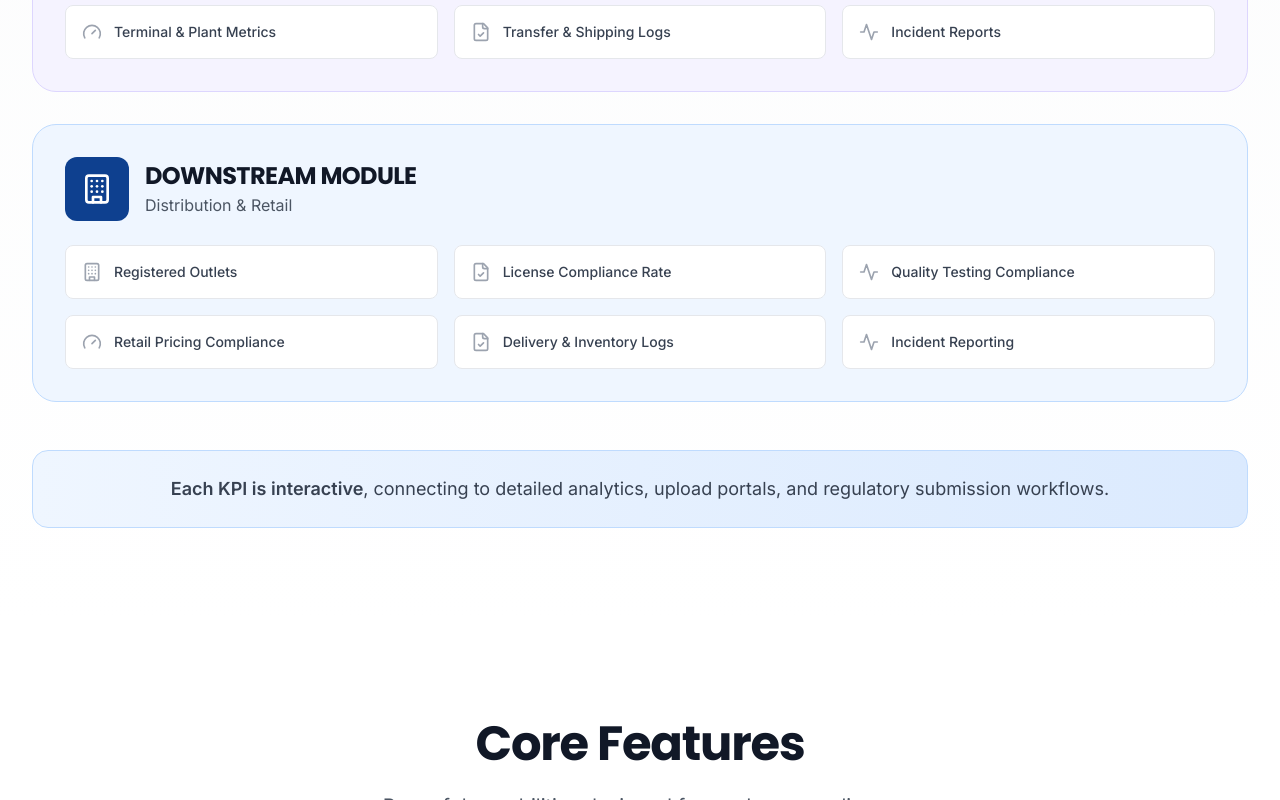
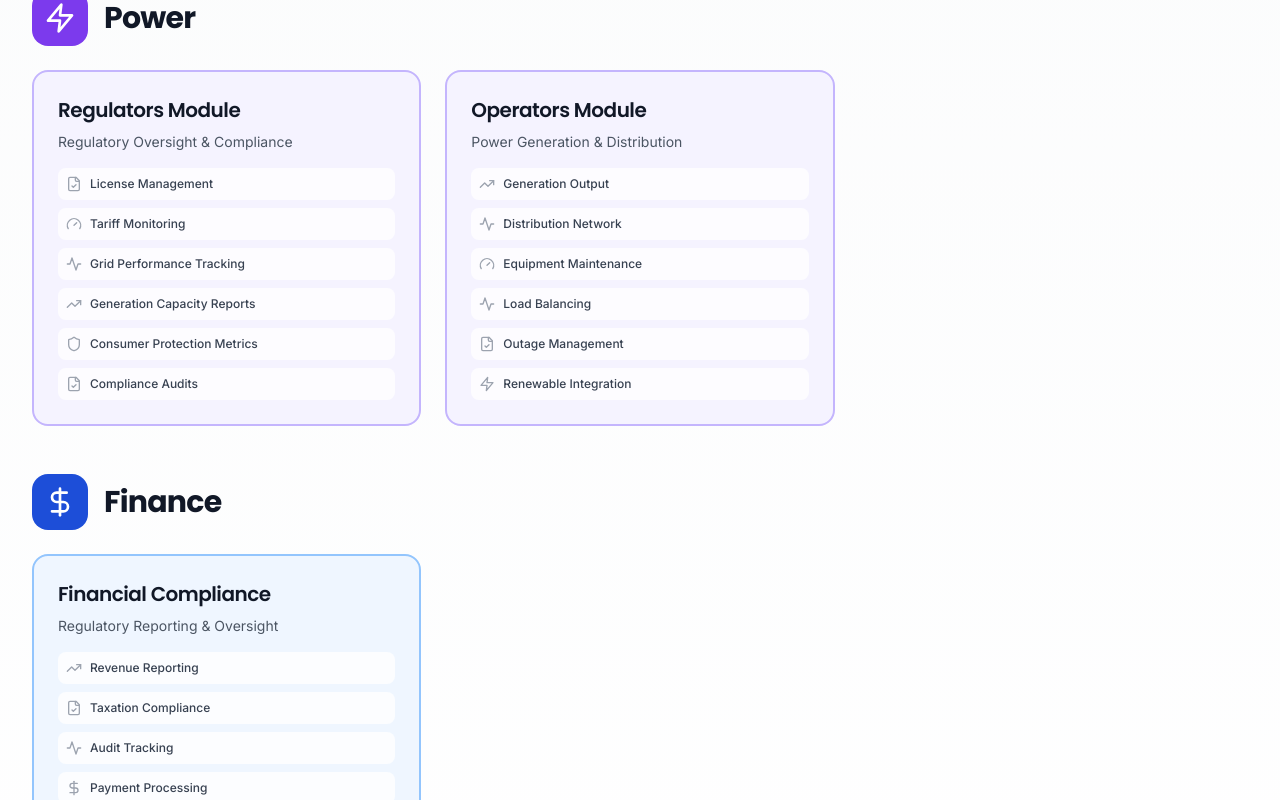
Before and after one commit to temiadebayo/novacore-website, a Next.js app: page / in a window 1280 px wide. Shown: the part 3760-4560 px from the top of the page. Built offline with nearby package versions, Linux system fonts and the light colour scheme.

Commit message:
feat: restructure ecosystem by sectors (Oil & Gas, Power, Finance) and add separate process flows for Operators vs Regulators

```diff
--- a/components/Ecosystem.tsx
+++ b/components/Ecosystem.tsx
@@ -3,16 +3,19 @@
 import { motion } from 'framer-motion'
 import { useInView } from 'framer-motion'
 import { useRef } from 'react'
-import { Droplet, Gauge, Building, TrendingUp, Activity, FileCheck } from 'lucide-react'
+import { Droplet, Gauge, Building, TrendingUp, Activity, FileCheck, Zap, DollarSign, Shield } from 'lucide-react'
 
-const modules = [
+const ecosystemSectors = [
   {
+    name: 'Oil & Gas',
     icon: Droplet,
-    title: 'UPSTREAM MODULE',
+    color: 'bg-primary-500',
+    borderColor: 'border-primary-300',
+    bgColor: 'bg-primary-50',
+    modules: [
+      {
+        title: 'Upstream Module',
         subtitle: 'Exploration & Production',
-    color: 'bg-primary-500',
-    bgColor: 'bg-primary-50',
-    borderColor: 'border-primary-200',
         metrics: [
           { label: 'Daily Production Output', icon: TrendingUp },
           { label: 'Compliance Rate', icon: Activity },
@@ -23,12 +26,8 @@ const modules = [
         ]
       },
       {
-    icon: Gauge,
-    title: 'MIDSTREAM MODULE',
+        title: 'Midstream Module',
         subtitle: 'Transport & Processing',
-    color: 'bg-brand-950',
-    bgColor: 'bg-brand-50',
-    borderColor: 'border-brand-200',
         metrics: [
           { label: 'Pipelines Monitored', icon: Activity },
           { label: 'Throughput Volume', icon: TrendingUp },
@@ -39,12 +38,8 @@ const modules = [
         ]
       },
       {
-    icon: Building,
-    title: 'DOWNSTREAM MODULE',
+        title: 'Downstream Module',
         subtitle: 'Distribution & Retail',
-    color: 'bg-primary-900',
-    bgColor: 'bg-primary-50',
-    borderColor: 'border-primary-200',
         metrics: [
           { label: 'Registered Outlets', icon: Building },
           { label: 'License Compliance Rate', icon: FileCheck },
@@ -52,6 +47,62 @@ const modules = [
           { label: 'Retail Pricing Compliance', icon: Gauge },
           { label: 'Delivery & Inventory Logs', icon: FileCheck },
           { label: 'Incident Reporting', icon: Activity }
+        ]
+      }
+    ]
+  },
+  {
+    name: 'Power',
+    icon: Zap,
+    color: 'bg-brand-600',
+    borderColor: 'border-brand-300',
+    bgColor: 'bg-brand-50',
+    modules: [
+      {
+        title: 'Regulators Module',
+        subtitle: 'Regulatory Oversight & Compliance',
+        metrics: [
+          { label: 'License Management', icon: FileCheck },
+          { label: 'Tariff Monitoring', icon: Gauge },
+          { label: 'Grid Performance Tracking', icon: Activity },
+          { label: 'Generation Capacity Reports', icon: TrendingUp },
+          { label: 'Consumer Protection Metrics', icon: Shield },
+          { label: 'Compliance Audits', icon: FileCheck }
+        ]
+      },
+      {
+        title: 'Operators Module',
+        subtitle: 'Power Generation & Distribution',
+        metrics: [
+          { label: 'Generation Output', icon: TrendingUp },
+          { label: 'Distribution Network', icon: Activity },
+          { label: 'Equipment Maintenance', icon: Gauge },
+          { label: 'Load Balancing', icon: Activity },
+          { label: 'Outage Management', icon: FileCheck },
+          { label: 'Renewable Integration', icon: Zap }
+        ]
+      }
+    ]
+  },
+  {
+    name: 'Finance',
+    icon: DollarSign,
+    color: 'bg-primary-700',
+    borderColor: 'border-primary-300',
+    bgColor: 'bg-primary-50',
+    modules: [
+      {
+        title: 'Financial Compliance',
+        subtitle: 'Regulatory Reporting & Oversight',
+        metrics: [
+          { label: 'Revenue Reporting', icon: TrendingUp },
+          { label: 'Taxation Compliance', icon: FileCheck },
+          { label: 'Audit Tracking', icon: Activity },
+          { label: 'Payment Processing', icon: DollarSign },
+          { label: 'Financial Statements', icon: Gauge },
+          { label: 'Budget Monitoring', icon: TrendingUp }
+        ]
+      }
     ]
   }
 ]
@@ -69,61 +120,72 @@ export default function Ecosystem() {
           transition={{ duration: 0.8 }}
           className="text-center mb-16"
         >
-          <h2 className="text-4xl md:text-5xl font-bold text-gray-900 mb-6">
+          <h2 className="font-display font-semibold tracking-tight text-gray-900 mb-6">
             The Ecosystem
           </h2>
-          <p className="text-xl text-gray-600 max-w-3xl mx-auto">
+          <p className="text-xl font-medium text-gray-600 max-w-3xl mx-auto tracking-tight">
             Integrated, Modular, Intelligent
           </p>
-          <p className="text-lg text-gray-500 mt-4 max-w-4xl mx-auto">
+          <p className="text-lg text-gray-500 mt-4 max-w-4xl mx-auto leading-relaxed">
             NovaCore brings every part of the energy value chain into one cohesive digital space, without disrupting existing systems.
           </p>
         </motion.div>
 
-        <div className="space-y-8">
-          {modules.map((module, index) => {
-            const Icon = module.icon
+        <div className="space-y-12">
+          {ecosystemSectors.map((sector, sectorIndex) => {
+            const SectorIcon = sector.icon
             return (
               <motion.div
+                key={sector.name}
+                initial={{ opacity: 0, y: 30 }}
+                animate={isInView ? { opacity: 1, y: 0 } : { opacity: 0, y: 30 }}
+                transition={{ duration: 0.8, delay: sectorIndex * 0.2 }}
+                className="space-y-6"
+              >
+                {/* Sector Header */}
+                <div className="flex items-center gap-4 mb-6">
+                  <div className={`p-3 rounded-2xl ${sector.color}`}>
+                    <SectorIcon className="w-8 h-8 text-white" />
+                  </div>
+                  <h3 className="text-3xl font-bold text-gray-900 tracking-tight">{sector.name}</h3>
+                </div>
+
+                {/* Modules */}
+                <div className="grid md:grid-cols-2 lg:grid-cols-3 gap-6">
+                  {sector.modules.map((module, moduleIndex) => (
+                    <motion.div
                       key={module.title}
-                initial={{ opacity: 0, x: index % 2 === 0 ? -50 : 50 }}
-                animate={isInView ? { opacity: 1, x: 0 } : { opacity: 0, x: index % 2 === 0 ? -50 : 50 }}
-                transition={{ duration: 0.8, delay: index * 0.2 }}
-                className={`relative ${module.bgColor} rounded-3xl p-8 border ${module.borderColor} overflow-hidden group hover:shadow-xl transition-all duration-300`}
+                      initial={{ opacity: 0, scale: 0.95 }}
+                      animate={isInView ? { opacity: 1, scale: 1 } : { opacity: 0, scale: 0.95 }}
+                      transition={{ duration: 0.6, delay: sectorIndex * 0.2 + moduleIndex * 0.1 }}
+                      className={`relative ${sector.bgColor} rounded-2xl p-6 border-2 ${sector.borderColor} overflow-hidden group hover:shadow-xl transition-all duration-300`}
                     >
                       <div className="relative z-10">
-                  <div className="flex flex-col md:flex-row md:items-center md:justify-between mb-6">
-                    <div className="flex items-center gap-4 mb-4 md:mb-0">
-                      <div className={`p-4 rounded-xl ${module.color}`}>
-                        <Icon className="w-8 h-8 text-white" />
-                      </div>
-                      <div>
-                        <h3 className="text-2xl font-bold text-gray-900">{module.title}</h3>
-                        <p className="text-gray-600">{module.subtitle}</p>
-                      </div>
-                    </div>
-                  </div>
+                        <h4 className="text-xl font-semibold text-gray-900 mb-2 tracking-tight">
+                          {module.title}
+                        </h4>
+                        <p className="text-gray-600 mb-4 text-sm">{module.subtitle}</p>
 
-                  <div className="grid md:grid-cols-2 lg:grid-cols-3 gap-4">
+                        <div className="space-y-2">
                           {module.metrics.map((metric, i) => {
                             const MetricIcon = metric.icon
                             return (
-                        <motion.div
+                              <div
                                 key={i}
-                          initial={{ opacity: 0, y: 10 }}
-                          animate={isInView ? { opacity: 1, y: 0 } : { opacity: 0, y: 10 }}
-                          transition={{ duration: 0.5, delay: index * 0.2 + i * 0.1 }}
-                          className="flex items-center gap-3 p-4 bg-white rounded-lg border border-gray-200 hover:border-gray-300 transition-colors cursor-pointer group/item"
+                                className="flex items-center gap-2 p-2 bg-white/80 rounded-lg hover:bg-white transition-colors"
                               >
-                          <MetricIcon className="w-5 h-5 text-gray-400 group-hover/item:text-gray-600 transition-colors" />
-                          <span className="text-sm text-gray-700 font-medium">{metric.label}</span>
-                        </motion.div>
+                                <MetricIcon className="w-4 h-4 text-gray-400" />
+                                <span className="text-xs text-gray-700 font-medium">{metric.label}</span>
+                              </div>
                             )
                           })}
                         </div>
                       </div>
 
-                <div className={`absolute inset-0 ${module.color} opacity-0 group-hover:opacity-5 transition-opacity duration-300`} />
+                      <div className={`absolute inset-0 ${sector.color} opacity-0 group-hover:opacity-5 transition-opacity duration-300`} />
+                    </motion.div>
+                  ))}
+                </div>
               </motion.div>
             )
           })}
--- a/components/HowItWorks.tsx
+++ b/components/HowItWorks.tsx
@@ -2,10 +2,10 @@
 
 import { motion } from 'framer-motion'
 import { useInView } from 'framer-motion'
-import { useRef } from 'react'
-import { Upload, GitBranch, BarChart3, Send, Activity } from 'lucide-react'
+import { useRef, useState } from 'react'
+import { Upload, GitBranch, BarChart3, Send, Activity, FileSearch, Database, Bell, CheckCircle, Shield } from 'lucide-react'
 
-const steps = [
+const operatorSteps = [
   {
     number: '1',
     icon: Upload,
@@ -42,15 +42,61 @@ const steps = [
     number: '5',
     icon: Activity,
     title: 'Monitor Compliance in Real-Time',
-    description: 'Both operators and regulators access synced insights, transforming oversight into a collaborative process.',
+    description: 'Access synced insights and track your compliance status across all regulatory requirements.',
     color: 'bg-primary-500',
     textColor: 'text-primary-500'
+  }
+]
+
+const regulatorSteps = [
+  {
+    number: '1',
+    icon: Database,
+    title: 'Access Unified Dashboard',
+    description: 'View real-time data from all operators across upstream, midstream, and downstream sectors in one centralized portal.',
+    color: 'bg-brand-600',
+    textColor: 'text-brand-600'
+  },
+  {
+    number: '2',
+    icon: FileSearch,
+    title: 'Review Submissions',
+    description: 'Automatically receive, validate, and review operator submissions with intelligent data verification and anomaly detection.',
+    color: 'bg-primary-600',
+    textColor: 'text-primary-600'
+  },
+  {
+    number: '3',
+    icon: BarChart3,
+    title: 'Analyze Sector Performance',
+    description: 'Track industry-wide trends, compliance rates, and performance metrics through interactive dashboards and visualizations.',
+    color: 'bg-brand-700',
+    textColor: 'text-brand-700'
+  },
+  {
+    number: '4',
+    icon: Bell,
+    title: 'Set Alerts & Notifications',
+    description: 'Configure custom alerts for non-compliance, submission deadlines, and critical threshold breaches across all operators.',
+    color: 'bg-primary-700',
+    textColor: 'text-primary-700'
+  },
+  {
+    number: '5',
+    icon: Shield,
+    title: 'Generate Reports & Insights',
+    description: 'Create comprehensive regulatory reports, export data for policy-making, and share insights with stakeholders.',
+    color: 'bg-brand-800',
+    textColor: 'text-brand-800'
   }
 ]
 
 export default function HowItWorks() {
   const ref = useRef(null)
   const isInView = useInView(ref, { once: true, margin: "-100px" })
+  const [activeTab, setActiveTab] = useState<'operators' | 'regulators'>('operators')
+
+  const steps = activeTab === 'operators' ? operatorSteps : regulatorSteps
 
   return (
     <section id="how-it-works" ref={ref} className="py-32 bg-gradient-to-b from-gray-900 via-gray-800 to-gray-900 relative overflow-hidden">
@@ -81,6 +127,35 @@ export default function HowItWorks() {
           <p className="text-xl text-gray-300 max-w-4xl mx-auto font-medium tracking-wide">
             From raw data to regulatory compliance in <span className="text-primary-400 font-bold">5 intelligent steps</span>
           </p>
+
+          {/* Tab Switcher */}
+          <motion.div
+            initial={{ opacity: 0, y: 20 }}
+            animate={isInView ? { opacity: 1, y: 0 } : { opacity: 0, y: 20 }}
+            transition={{ duration: 0.8, delay: 0.3 }}
+            className="flex justify-center gap-4 mt-12"
+          >
+            <button
+              onClick={() => setActiveTab('operators')}
+              className={`px-8 py-4 rounded-2xl font-semibold text-lg transition-all duration-300 ${
+                activeTab === 'operators'
+                  ? 'bg-gradient-to-r from-primary-500 to-primary-600 text-white shadow-lg shadow-primary-500/30'
+                  : 'bg-white/10 text-gray-300 hover:bg-white/20 backdrop-blur-sm border border-white/20'
+              }`}
+            >
+              For Operators
+            </button>
+            <button
+              onClick={() => setActiveTab('regulators')}
+              className={`px-8 py-4 rounded-2xl font-semibold text-lg transition-all duration-300 ${
+                activeTab === 'regulators'
+                  ? 'bg-gradient-to-r from-brand-600 to-brand-700 text-white shadow-lg shadow-brand-600/30'
+                  : 'bg-white/10 text-gray-300 hover:bg-white/20 backdrop-blur-sm border border-white/20'
+              }`}
+            >
+              For Regulators
+            </button>
+          </motion.div>
         </motion.div>
 
         {/* Main Process Flow */}
```
Lines whose indentation alone changed are shown as unchanged.
